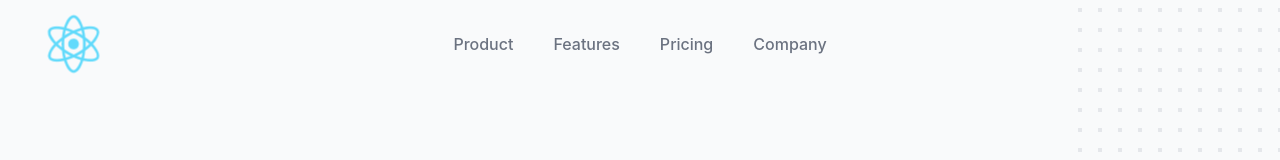
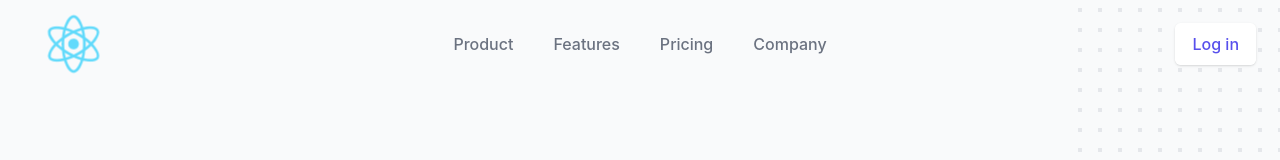
Before and after one commit to bashslash-technologies/inkognito-showcase, a React (Create React App) app: page / in a window 1280 px wide. Shown: the top 160 px of the page. Built offline with nearby package versions, Linux system fonts and the light colour scheme.

Commit message:
Update:Added somethings

```diff
--- a/src/App.js
+++ b/src/App.js
@@ -99,7 +99,10 @@ const App = (props) => {
           </div>
         </div>
 
-        <div id={"product"} className="relative pt-6 pb-12 sm:pb-16 md:pb-20 lg:pb-28 xl:pb-32">
+        <div
+          id={"product"}
+          className="relative pt-6 pb-12 sm:pb-16 md:pb-20 lg:pb-28 xl:pb-32"
+        >
           <div className="max-w-screen-xl mx-auto px-4 sm:px-6">
             <nav className="relative flex items-center justify-between sm:h-10 md:justify-center">
               <div className="flex items-center flex-1 md:absolute md:inset-y-0 md:left-0">
@@ -159,6 +162,17 @@ const App = (props) => {
                 >
                   Company
                 </a>
+              </div>
+              <div className="hidden md:absolute md:flex md:items-center md:justify-end md:inset-y-0 md:right-0">
+                <span className="inline-flex rounded-md shadow">
+                  <a
+                      target={'_blank'}
+                      href="https://inkognito.netlify.app/"
+                    className="inline-flex items-center px-4 py-2 border border-transparent text-base leading-6 font-medium rounded-md text-indigo-600 bg-white hover:text-indigo-500 focus:outline-none focus:shadow-outline-blue active:bg-gray-50 active:text-indigo-700 transition duration-150 ease-in-out"
+                  >
+                    Log in
+                  </a>
+                </span>
               </div>
             </nav>
           </div>
@@ -229,6 +243,14 @@ const App = (props) => {
                       className="mt-1 block px-3 py-2 rounded-md text-base font-medium text-gray-700 hover:text-gray-900 hover:bg-gray-50 focus:outline-none focus:text-gray-900 focus:bg-gray-50 transition duration-150 ease-in-out"
                     >
                       Company
+                    </a>
+                  </div>
+                  <div>
+                    <a
+                        target={'_blank'}
+                        href="https://inkognito.netlify.app/"
+                       className="block w-full px-5 py-3 text-center font-medium text-indigo-600 bg-gray-50 hover:bg-gray-100 hover:text-indigo-700 focus:outline-none focus:bg-gray-100 focus:text-indigo-700 transition duration-150 ease-in-out">
+                      Log in
                     </a>
                   </div>
                 </div>
@@ -1278,7 +1300,11 @@ const App = (props) => {
                   clip-rule="evenodd"
                 />
               </svg>
-            </a><a href="#product" className="ml-6 text-gray-400 hover:text-gray-500">
+            </a>
+            <a
+              href="#product"
+              className="ml-6 text-gray-400 hover:text-gray-500"
+            >
               <span>Go to top</span>
             </a>
           </div>
```
